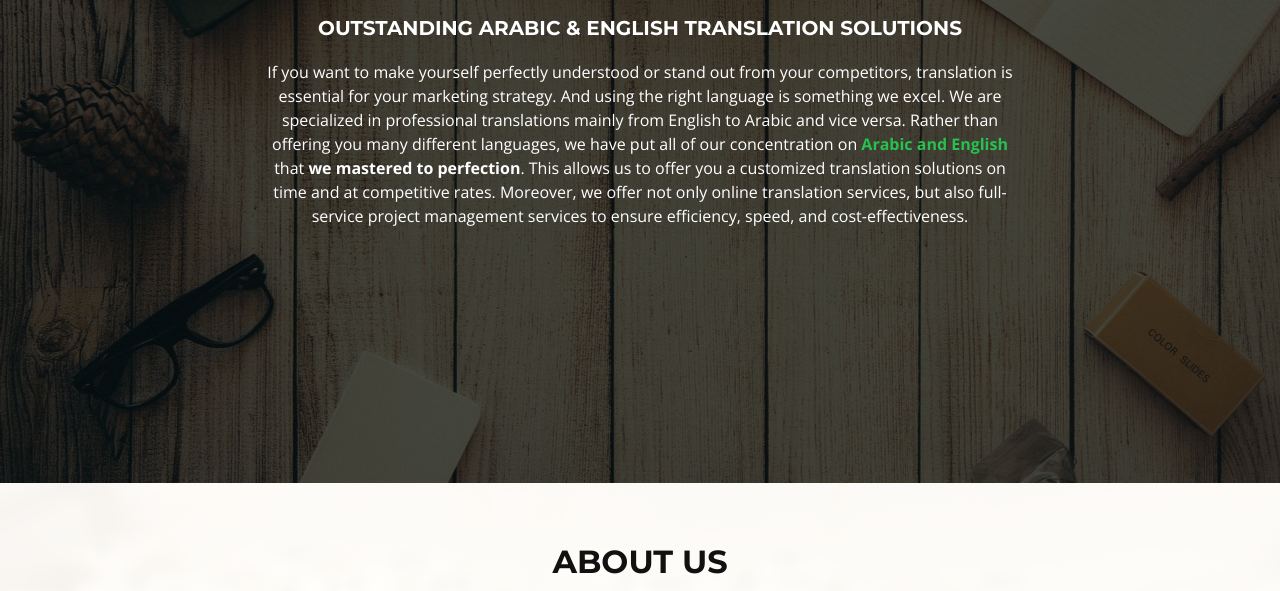
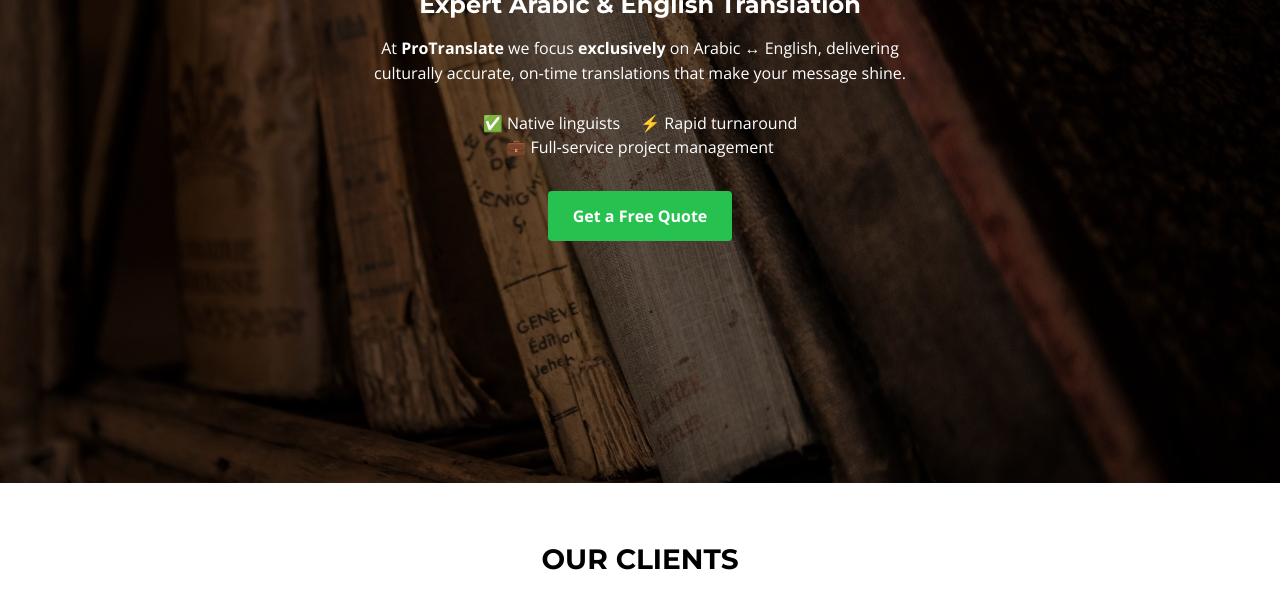
Before and after one commit to Poufy/protranslate, a plain HTML site: page index.html in a window 1280 px wide. Shown: the part 337-928 px from the top of the page. Drawn offline with nearby package versions, Linux system fonts and the light colour scheme; files whose address does not match are found by name; a web font is replaced by a local one.

Commit message:
change to protranslate

```diff
--- a/css/style.css
+++ b/css/style.css
@@ -1,3 +1,61 @@
+.hero {
+  position: relative;
+  background: url('../img/old-books-436498_1920.jpg') center/cover no-repeat;
+  height: 100vh;
+  display: flex;
+  align-items: center;
+  text-align: center;
+}
+.hero__overlay {
+  position: absolute;
+  inset: 0;
+  background: rgba(0, 0, 0, 0.6);
+}
+.hero__content {
+  position: relative;
+  z-index: 1;
+  color: #fff;
+  max-width: 600px;
+  margin: 0 auto;
+  padding: 0 1rem;
+}
+.hero__content h1 {
+  font-family: 'Acme', sans-serif;
+  font-size: 3rem;
+  color: #27c14f;
+  margin-bottom: .5rem;
+}
+.hero__content h2 {
+  font-size: 1.5rem;
+  margin-bottom: 1rem;
+}
+.hero__content p {
+  font-size: 1rem;
+  margin-bottom: 1.5rem;
+  line-height: 1.6;
+}
+.hero__features {
+  list-style: none;
+  padding: 0;
+  margin-bottom: 2rem;
+}
+.hero__features li {
+  display: inline-block;
+  margin: 0 .5rem;
+  font-weight: 500;
+}
+.btn--primary {
+  background: #27c14f;
+  color: #fff;
+  padding: .75rem 1.5rem;
+  border-radius: .25rem;
+  text-decoration: none;
+  font-weight: 600;
+}
+.btn--primary:hover {
+  background: #219b3f;
+}
+
 /*
   Theme Name: BizPage
   Theme URL: https://bootstrapmade.com/bizpage-bootstrap-business-template/
--- a/index.html
+++ b/index.html
@@ -2,13 +2,13 @@
 <html lang="en">
 <head>
   <meta charset="utf-8">
-  <title>Tranztopia</title>
+  <title>ProTranslate</title>
   <meta content="width=device-width, initial-scale=1.0" name="viewport">
   <meta content="" name="keywords">
   <meta content="" name="description">
 
   <!-- Favicons -->
-
+  <link rel="icon" type="image/x-icon" href="/img/Protranslate Logo_Final-06.svg">
 
   <!-- Google Fonts -->
   <link href="https://fonts.googleapis.com/css?family=Open+Sans:300,300i,400,400i,700,700i|Montserrat:300,400,500,700" rel="stylesheet">
@@ -35,9 +35,8 @@
     <div class="container">
       <div style="text-align: center;padding-left: 70px;">
        <a href="" style="color: white; font-weight: 50;padding-right: 30px;padding-left: 40;"><i class="fa fa-phone" style="color: white;"></i>    +90 5527 9999 66</a>
-       <a href="" style="color:white;font-weight: 50;padding-right: 10px;"><i class="fa fa-envelope" style="color:white"></i>    contact@tranztopia.com</a>
+       <a href="" style="color:white;font-weight: 50;padding-right: 10px;"><i class="fa fa-envelope" style="color:white"></i>    contact@protranslate.me</a>
 
-       <!-- <a href=""><i class="fa fa-linkedin" style="color: white;"></i></a> -->
      </div>
     </div>
   </div>
@@ -46,7 +45,7 @@
   ============================-->
    <header id="header"><link href="https://fonts.googleapis.com/css2?family=Srisakdi:wght@700&display=swap" rel="stylesheet">
       <div id="logo" class="pull-left">
-        <a href="#intro"><img src="img/logotranz.png" height="40px" alt="" title="" style="" /></a>
+        <a href="#intro"><img src="img/Protranslate Logo_Final-06.svg" height="200px" alt="" title="" style="" /></a>
       </div>
 
        <nav id="nav-menu-container">
@@ -71,144 +70,81 @@
   <!--==========================
     Intro Section
   ============================-->
-  <section id="intro">
-    <div class="intro-container">
-      <div id="introCarousel" class="carousel  slide carousel-fade" data-ride="carousel">
-
-
-
-          <div class="carousel-item active" style="background-image: url('img/bg2.jpg');">
-            <div class="carousel-container">
-              <div class="carousel-content">
-                <strong><h1 class="d-none d-sm-block"style="color: #27c14f; font-family: 'Acme', sans-serif;font-weight: 1000;padding-top:20px" !important>Vision into Reality</h1></strong>
-                <strong><h5 style="text-align: center;color: white;padding-top: 20px">OUTSTANDING ARABIC & ENGLISH TRANSLATION SOLUTIONS</h5></strong>
-                <p>If you want to make yourself perfectly understood or stand out from your competitors, translation is essential for your marketing strategy. And using the right language is something we excel.
-                  We are specialized in professional translations mainly from English to Arabic and vice versa.
-                  Rather than offering you many different languages, we have put all of our concentration on <strong style="color: #27c14f;">Arabic and English</strong> that <strong>we mastered to perfection</strong>. This allows us to offer you a customized translation solutions on time and at competitive rates.
-                  Moreover, we offer not only online translation services, but also full-service project management services to ensure efficiency, speed, and cost-effectiveness.</p>
+  <section class="hero" id="home">
+    <div class="hero__overlay"></div>
+    <div class="container hero__content">
+      <h1>Unlock Your Global Potential</h1>
+      <h2>Expert Arabic & English Translation</h2>
+      <p>
+        At <strong>ProTranslate</strong> we focus <strong>exclusively</strong> on Arabic ↔ English, delivering
+        culturally accurate, on‑time translations that make your message shine.
+      </p>
+      <ul class="hero__features">
+        <li>✅ Native linguists</li>
+        <li>⚡ Rapid turnaround</li>
+        <li>💼 Full‑service project management</li>
+      </ul>
+      <a href="#contact" class="btn btn--primary">Get a Free Quote</a>
     </div>
-            </div>
-<!--
-          <div class="carousel-item" style="background-image: url('img/intro-carousel/2.jpg');">
-            <div class="carousel-container">
-              <div class="carousel-content">
-                <h2>At vero eos et accusamus</h2>
-                <p>Nam libero tempore, cum soluta nobis est eligendi optio cumque nihil impedit quo minus id quod maxime placeat facere possimus, omnis voluptas assumenda est, omnis dolor repellendus. Temporibus autem quibusdam et aut officiis debitis aut.</p>
-                <a href="#about" class="btn-get-started scrollto">About Us</a>
-              </div>
-            </div>
-          </div>
-        -->
-          <!--          <div class="carousel-item" style="background-image: url('img/intro-carousel/3.jpg');">
-            <div class="carousel-container">
-              <div class="carousel-content">
-                <h2>Temporibus autem quibusdam</h2>
-                <p>Beatae vitae dicta sunt explicabo. Nemo enim ipsam voluptatem quia voluptas sit aspernatur aut odit aut fugit, sed quia consequuntur magni dolores eos qui ratione voluptatem sequi nesciunt omnis iste natus error sit voluptatem accusantium.</p>
-                <a href="#featured-services" class="btn-get-started scrollto">Get Started</a>
-              </div>
-            </div>
-          </div>
-
-          <div class="carousel-item" style="background-image: url('img/intro-carousel/4.jpg');">
-            <div class="carousel-container">
-              <div class="carousel-content">
-                <h2>Nam libero tempore</h2>
-                <p>Neque porro quisquam est, qui dolorem ipsum quia dolor sit amet, consectetur, adipisci velit, sed quia non numquam eius modi tempora incidunt ut labore et dolore magnam aliquam quaerat voluptatem. Ut enim ad minima veniam, quis nostrum.</p>
-                <a href="#featured-services" class="btn-get-started scrollto">Get Started</a>
-              </div>
-            </div>
-          </div>
-
-          <div class="carousel-item" style="background-image: url('img/intro-carousel/5.jpg');">
-            <div class="carousel-container">
-              <div class="carousel-content">
-                <h2>Magnam aliquam quaerat</h2>
-                <p>Lorem ipsum dolor sit amet, consectetur adipiscing elit, sed do eiusmod tempor incididunt ut labore et dolore magna aliqua. Ut enim ad minim veniam, quis nostrud exercitation ullamco laboris nisi ut aliquip ex ea commodo consequat.</p>
-                <a href="#featured-services" class="btn-get-started scrollto">Get Started</a>
-              </div>
-            </div>
-          </div>
--->
-
-        </div>
-
-      </div>
-    </div>
-  </section><!-- #intro -->
+  </section>
 
   <main id="main">
 
 
     <!--==========================
-      About Us Section
+      Clients Section
     ============================-->
-    <section id="about">
+    <section id="clients" class="wow fadeInUp">
       <div class="container">
-
-        <header class="section-header">
-          <h3>About Us</h3>
-          <h5 style="padding-top: 20px;color: black;text-align: center;">WE ARE SIMPLE, FLEXIBLE AND CONSISTENT</h5>
-
-                <p><strong>We are Tranztopia</strong>, a boutique translation agency and professional provider of top online translation services, headquartered in Istanbul, Turkey with a strong presence in GCC countries. We started out in 2008 as a third party translation services provider and now have evolved into an independent company.</p>
-          <strong><h4 style="text-align: center;color: black">ARE YOU TARGETING NEW MARKETS IN THE MIDDLE EAST REGION?</h4></strong>
-          <p>Translating your documents and your website into Arabic is essential if you are looking to grow your business in the Arabic-speaking markets. This approach will allow you to facilitate the exchange of information with your clients and promote the smooth implementation of your strategy.</p>
+          <h3 style="text-align: center;color: black;">OUR CLIENTS</h3>
         </header>
 
-        <div class="row about-cols">
+        <div class="owl-carousel clients-carousel">
+          <!--<img src="img/logos/logo1.png" alt="">
+          <img src="img/logos/logo2.png" alt="">
+          <img src="img/logos/logo3.png" alt="">
+          <img src="img/logos/logo4.jpg" alt="">
+          <img src="img/logos/logo5.jpg" alt="">
+          <img src="img/logos/logo6.png" alt="">
+          <img src="img/logos/logo7.jpg" alt="">
+          <img src="img/logos/logo8.png" alt="">-->
+          <img src="img/logos/logo2.png" height="190px" width="180" style="padding: 20px;" alt="">
+          <img src="img/logos/emirholi.png" height="180" alt="">
+          <img src="img/logos/flydubai.jpg" style="padding-left: 10px;" height="180" alt="">
+          <img src="img/logos/chalhoub.jpg"  alt="">
+          <img src="img/logos/logo6.png"  alt="">
+          <img src="img/logos/logo16.jpeg"  alt="">
+          <img src="img/logos/logo4.jpg" alt="">
+          <img src="img/logos/Dnata logo 2011.png" style="padding-top: 65px;padding-right: 50px;" alt="">
+          <img src="img/logos/resize/emir.png" width="180" height="180" alt="">
+          <img src="img/logos/resize/department.jpeg" alt="">
+          <img src="img/logos/resize/emira.jpg" width="180" height="180" alt="">
+          <img src="img/logos/sgh-re.jpg" style="padding: 10px; padding-top: 35px;" alt="">
+          <img src="img/logos/logo19.jpeg" height="200px" width="180" style="padding: 20px;" alt="">
+          <img src="img/logos/exness.png" height="180" alt="">
+          <img src="img/logos/sedco.jpg" style="padding-top: 40px;padding-left:20px" alt="">
+          <img src="img/logos/safola.png" style="padding-top: 50px;padding-left:15px;" alt="">
+          <img src="img/logos/nakhel.jpg" style="padding-top: 50px;padding-left:15px;" alt="">
 
-          <div class="col-md-6 wow fadeInUp" data-wow-delay="0.2s">
-            <div class="about-col">
-              <div class="img">
-                <img src="img/bg1.jpg" alt="" class="img-fluid">
-                <div class="icon"><i class="ion-ios-eye-outline"></i></div>
-              </div>
-              <h2 class="title"><a href="#">Our Vision</a></h2>
-              <p style="text-align: center">
-                To give the most compelling experience possible and thus, help ourselves and your company win
-              </p>
-            </div>
-          </div>
 
-          <div class="col-md-6 wow fadeInUp">
-            <div class="about-col">
-              <div class="img">
-                <img src="img/mission.jpg" alt="" class="img-fluid">
-                <div class="icon"><i class="ion-ios-speedometer-outline"></i></div>
-              </div>
-              <h2 class="title"><a href="#">Our Mission</a></h2>
-              <p style="text-align: center">
-                Achieve excellence, every day and strive to be the best in our field
-              </p>
-            </br>
-            </div>
-          </div>
 
-          <!--
-          <div class="col-md-4 wow fadeInUp" data-wow-delay="0.1s">
-            <div class="about-col">
-              <div class="img">
-                <img src="img/about-plan.jpg" alt="" class="img-fluid">
-                <div class="icon"><i class="ion-ios-list-outline"></i></div>
-              </div>
-              <h2 class="title"><a href="#">Our Plan</a></h2>
-              <p>
-                No plan
-              </p>
-            </div>
-          </div>
-        -->
+
 
         </div>
 
       </div>
-    </section><!-- #about -->
+    </section>
+
+    <!--==========================
+      About Us Section
+    ============================-->
 <!--Core values section-->
 
     <!--==========================
       Services Section
     ============================-->
 
-    <section id="core">
+    <!-- <section id="core">
       <div class="container">
 
         <header class="section-header">
@@ -292,8 +228,8 @@ We strictly implement a <span style="color: #27c14f;">Quality Control Process</s
           </div>
 
         </div>
-</section><!-- #services -->
-    </section><!-- #about -->
+      </section>
+    </section> -->
 
     <!--==========================
       Call To Action Section
@@ -305,51 +241,66 @@ We strictly implement a <span style="color: #27c14f;">Quality Control Process</s
       </div>
     </section><!-- #call-to-action -->
 
+    <section id="about">
+      <div class="container">
 
-    <!--==========================
-      Clients Section
-    ============================-->
-    <section id="clients" class="wow fadeInUp">
-      <div class="container">
-          <h3 style="text-align: center;color: black;">OUR CLIENTS</h3>
+        <header class="section-header">
+          <h3>About Us</h3>
+          <h5 style="padding-top: 20px;color: black;text-align: center;">WE ARE SIMPLE, FLEXIBLE AND CONSISTENT</h5>
+
+                <p><strong>We are ProTranslate</strong>, a boutique translation agency and professional provider of top online translation services, headquartered in Istanbul, Turkey with a strong presence in GCC countries. We started out in 2008 as a third party translation services provider and now have evolved into an independent company.</p>
+          <strong><h4 style="text-align: center;color: black">ARE YOU TARGETING NEW MARKETS IN THE MIDDLE EAST REGION?</h4></strong>
+          <p>Translating your documents and your website into Arabic is essential if you are looking to grow your business in the Arabic-speaking markets. This approach will allow you to facilitate the exchange of information with your clients and promote the smooth implementation of your strategy.</p>
         </header>
 
-        <div class="owl-carousel clients-carousel">
-          <!--<img src="img/logos/logo1.png" alt="">
-          <img src="img/logos/logo2.png" alt="">
-          <img src="img/logos/logo3.png" alt="">
-          <img src="img/logos/logo4.jpg" alt="">
-          <img src="img/logos/logo5.jpg" alt="">
-          <img src="img/logos/logo6.png" alt="">
-          <img src="img/logos/logo7.jpg" alt="">
-          <img src="img/logos/logo8.png" alt="">-->
-          <img src="img/logos/logo2.png" height="190px" width="180" style="padding: 20px;" alt="">
-          <img src="img/logos/emirholi.png" height="180" alt="">
-          <img src="img/logos/flydubai.jpg" style="padding-left: 10px;" height="180" alt="">
-          <img src="img/logos/chalhoub.jpg"  alt="">
-          <img src="img/logos/logo6.png"  alt="">
-          <img src="img/logos/logo16.jpeg"  alt="">
-          <img src="img/logos/logo4.jpg" alt="">
-          <img src="img/logos/Dnata logo 2011.png" style="padding-top: 65px;padding-right: 50px;" alt="">
-          <img src="img/logos/resize/emir.png" width="180" height="180" alt="">
-          <img src="img/logos/resize/department.jpeg" alt="">
-          <img src="img/logos/resize/emira.jpg" width="180" height="180" alt="">
-          <img src="img/logos/sgh-re.jpg" style="padding: 10px; padding-top: 35px;" alt="">
-          <img src="img/logos/logo19.jpeg" height="200px" width="180" style="padding: 20px;" alt="">
-          <img src="img/logos/exness.png" height="180" alt="">
-          <img src="img/logos/sedco.jpg" style="padding-top: 40px;padding-left:20px" alt="">
-          <img src="img/logos/safola.png" style="padding-top: 50px;padding-left:15px;" alt="">
-          <img src="img/logos/nakhel.jpg" style="padding-top: 50px;padding-left:15px;" alt="">
+        <!-- <div class="row about-cols">
 
+          <div class="col-md-6 wow fadeInUp" data-wow-delay="0.2s">
+            <div class="about-col">
+              <div class="img">
+                <img src="img/bg1.jpg" alt="" class="img-fluid">
+                <div class="icon"><i class="ion-ios-eye-outline"></i></div>
+              </div>
+              <h2 class="title"><a href="#">Our Vision</a></h2>
+              <p style="text-align: center">
+                To give the most compelling experience possible and thus, help ourselves and your company win
+              </p>
+            </div>
+          </div>
 
+          <div class="col-md-6 wow fadeInUp">
+            <div class="about-col">
+              <div class="img">
+                <img src="img/mission.jpg" alt="" class="img-fluid">
+                <div class="icon"><i class="ion-ios-speedometer-outline"></i></div>
+              </div>
+              <h2 class="title"><a href="#">Our Mission</a></h2>
+              <p style="text-align: center">
+                Achieve excellence, every day and strive to be the best in our field
+              </p>
+            </br>
+            </div>
+          </div>
 
+          <!--
+          <div class="col-md-4 wow fadeInUp" data-wow-delay="0.1s">
+            <div class="about-col">
+              <div class="img">
+                <img src="img/about-plan.jpg" alt="" class="img-fluid">
+                <div class="icon"><i class="ion-ios-list-outline"></i></div>
+              </div>
+              <h2 class="title"><a href="#">Our Plan</a></h2>
+              <p>
+                No plan
+              </p>
+            </div>
+          </div>
+        -->
 
+        </div> -->
 
       </div>
-
-      </div>
-    </section><!-- #clients -->
-
+    </section>
   <!--==========================
       Clients Section
     ============================-->
@@ -429,7 +380,7 @@ We strictly implement a <span style="color: #27c14f;">Quality Control Process</s
             <div class="contact-email">
               <i class="ion-ios-email-outline"></i>
               <h3>Email</h3>
-              <p><a href="mailto:info@example.com">contact@tranztopia.com</a></p>
+              <p><a href="mailto:info@example.com">contact@protranslate.me</a></p>
             </div>
           </div>
 
@@ -456,7 +407,7 @@ We strictly implement a <span style="color: #27c14f;">Quality Control Process</s
         <div class="row">
 
           <div class="col-lg-3 col-md-6 footer-info">
-            <h3>Tranztopia</h3>
+            <h3>ProTranslate</h3>
           </div>
 
           <div class="col-lg-3 col-md-6 footer-links">
@@ -476,7 +427,7 @@ We strictly implement a <span style="color: #27c14f;">Quality Control Process</s
 
               <strong>Phone:</strong> +90 5527 9999 66<br>
 
-              <strong>Email:</strong> contact@tranztopia.com<br>
+              <strong>Email:</strong> contact@protranslate.me<br>
             </p>
 
             <div class="social-links">
```
Also changed, not shown: img/Protranslate Logo_Final-06.svg (added), img/Protranslate Logo_Final-07.svg (added), img/ancient-manuscripts-2319469_1920.jpg (added), img/new-logo-2.png (added), img/new-logo.png (added), img/old-books-436498_1920.jpg (added). Lines whose indentation alone changed are shown as unchanged.
